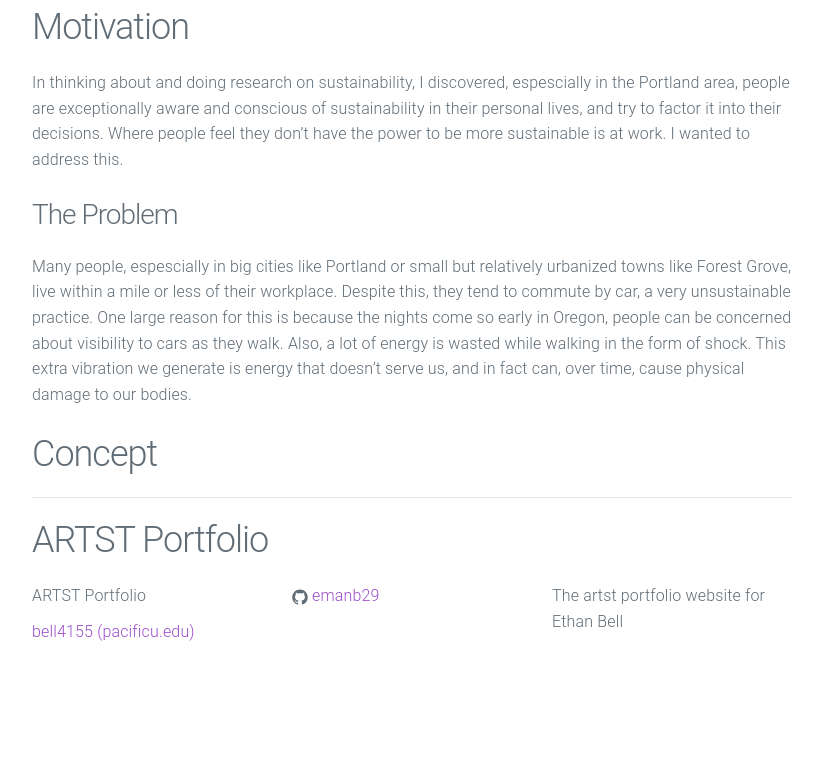
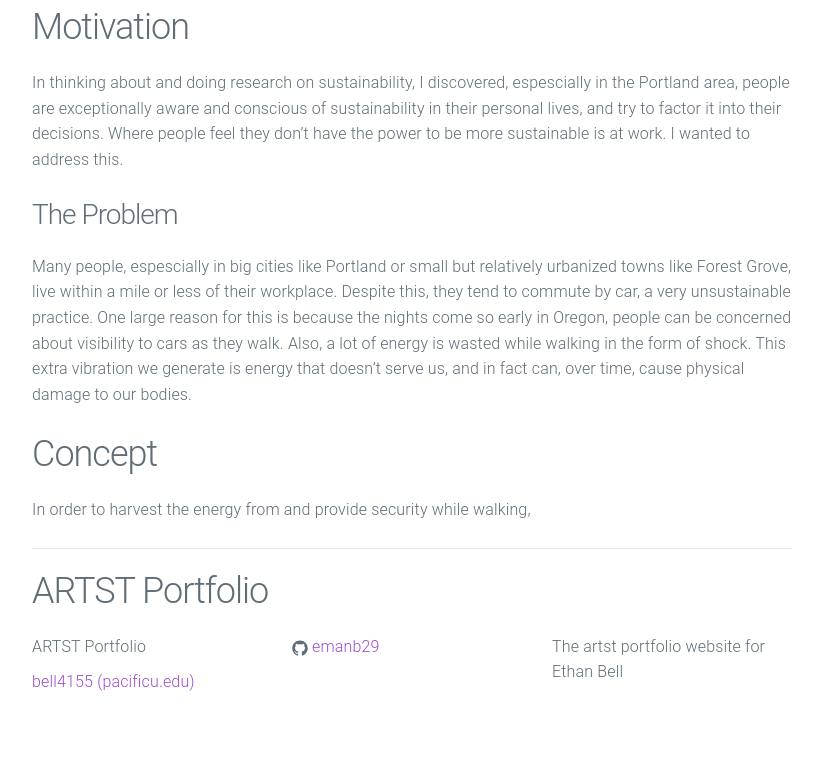
Before and after one commit to emanb29/artst-website, a Jekyll site: the page built from _posts/2015-10-07-welcome-to-jekyll.markdown, in a window 1280 px wide. Shown: the part 669-1429 px from the top of the page, without its empty margins (228-1050 px from the left). Built offline with Jekyll 4.4.1, drawn with Linux system fonts in a browser that asks for light colours; before the commit the page ends 1378 px from its top, so only the background shows below that.

Commit message:
Update 2015-10-07-welcome-to-jekyll.markdown

```diff
--- a/_posts/2015-10-07-welcome-to-jekyll.markdown
+++ b/_posts/2015-10-07-welcome-to-jekyll.markdown
@@ -15,3 +15,4 @@ In thinking about and doing research on sustainability, I discovered, espesciall
 Many people, espescially in big cities like Portland or small but relatively urbanized towns like Forest Grove, live within a mile or less of their workplace. Despite this, they tend to commute by car, a very unsustainable practice. One large reason for this is because the nights come so early in Oregon, people can be concerned about visibility to cars as they walk. Also, a lot of energy is wasted while walking in the form of shock. This extra vibration we generate is energy that doesn't serve us, and in fact can, over time, cause physical damage to our bodies.
 
 ## Concept
+In order to harvest the energy from and provide security while walking,
```
